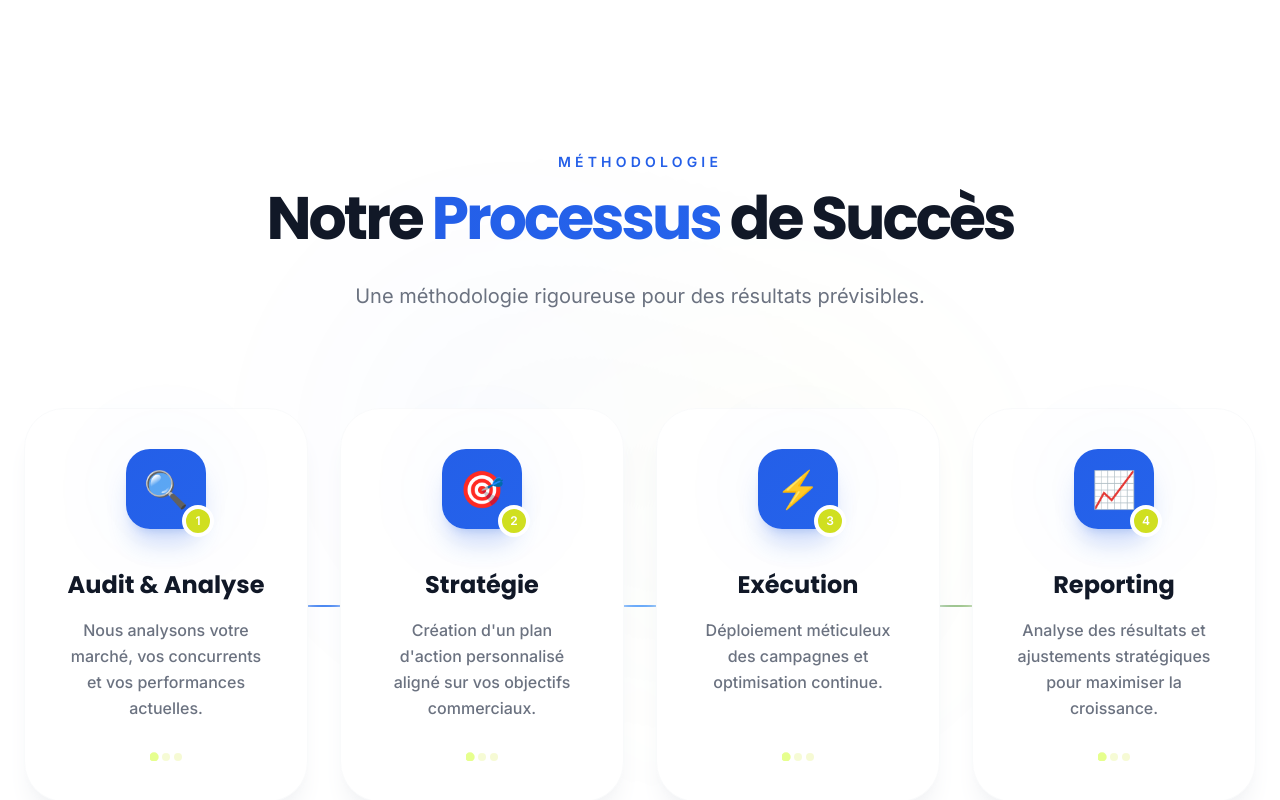
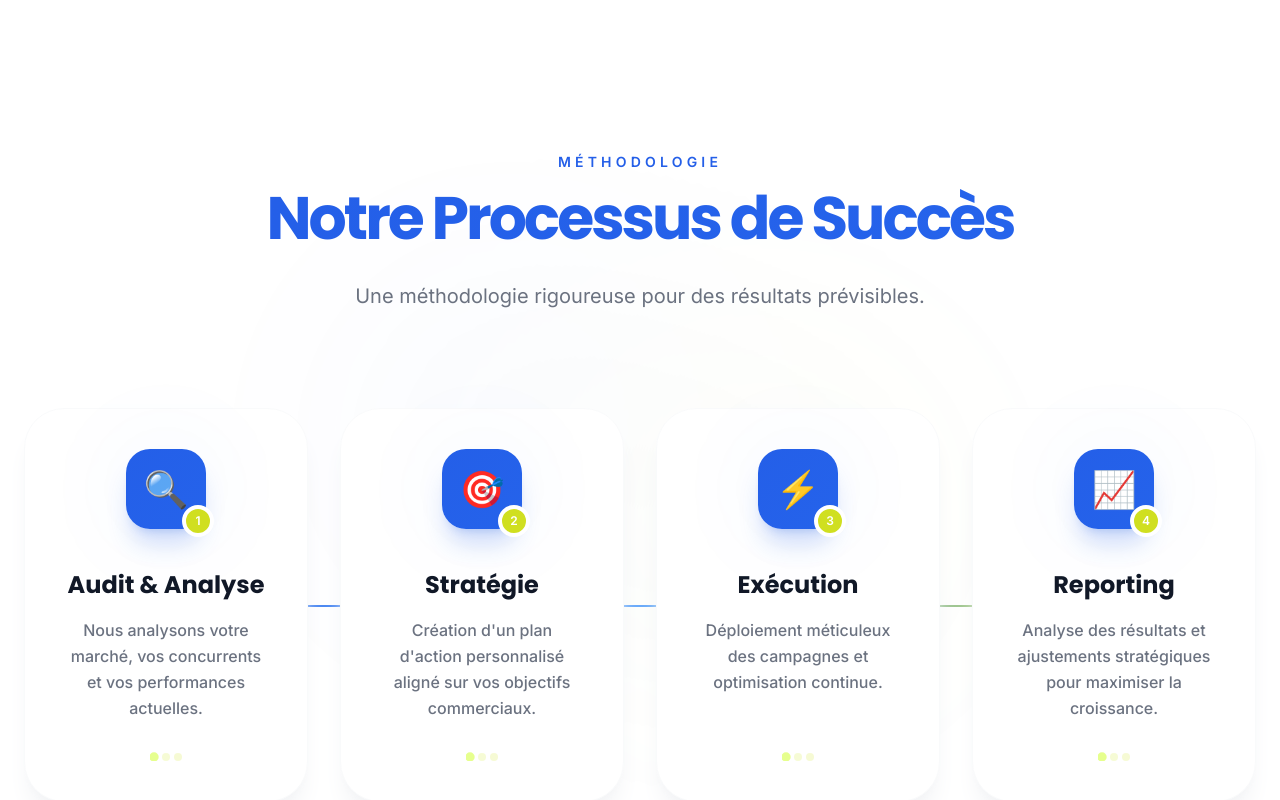
Before and after one commit to morxiid/OptiDigital-Website, a React (Vite) app: page / in a window 1280 px wide. Shown: the part 2105-2905 px from the top of the page. Built offline with nearby package versions, Linux system fonts and the light colour scheme.

Commit message:
Changing color of 'Our process' section

```diff
--- a/src/pages/Home.jsx
+++ b/src/pages/Home.jsx
@@ -391,9 +391,9 @@
                             className="text-5xl md:text-6xl font-black text-gray-900 mb-8 tracking-tighter"
                         >
                             {language === 'fr' ? (
-                                <>Notre <span className="text-transparent bg-clip-text bg-gradient-to-r from-brand-blue to-blue-600">Processus</span> de Succès</>
+                                <span className="text-transparent bg-clip-text bg-gradient-to-r from-brand-blue to-blue-600">Notre Processus de Succès</span>
                             ) : (
-                                <>Our Success <span className="text-transparent bg-clip-text bg-gradient-to-r from-brand-blue to-blue-600">Process</span></>
+                                <span className="text-transparent bg-clip-text bg-gradient-to-r from-brand-blue to-blue-600">Our Success Process</span>
                             )}
                         </motion.h2>
                         <motion.p
```
